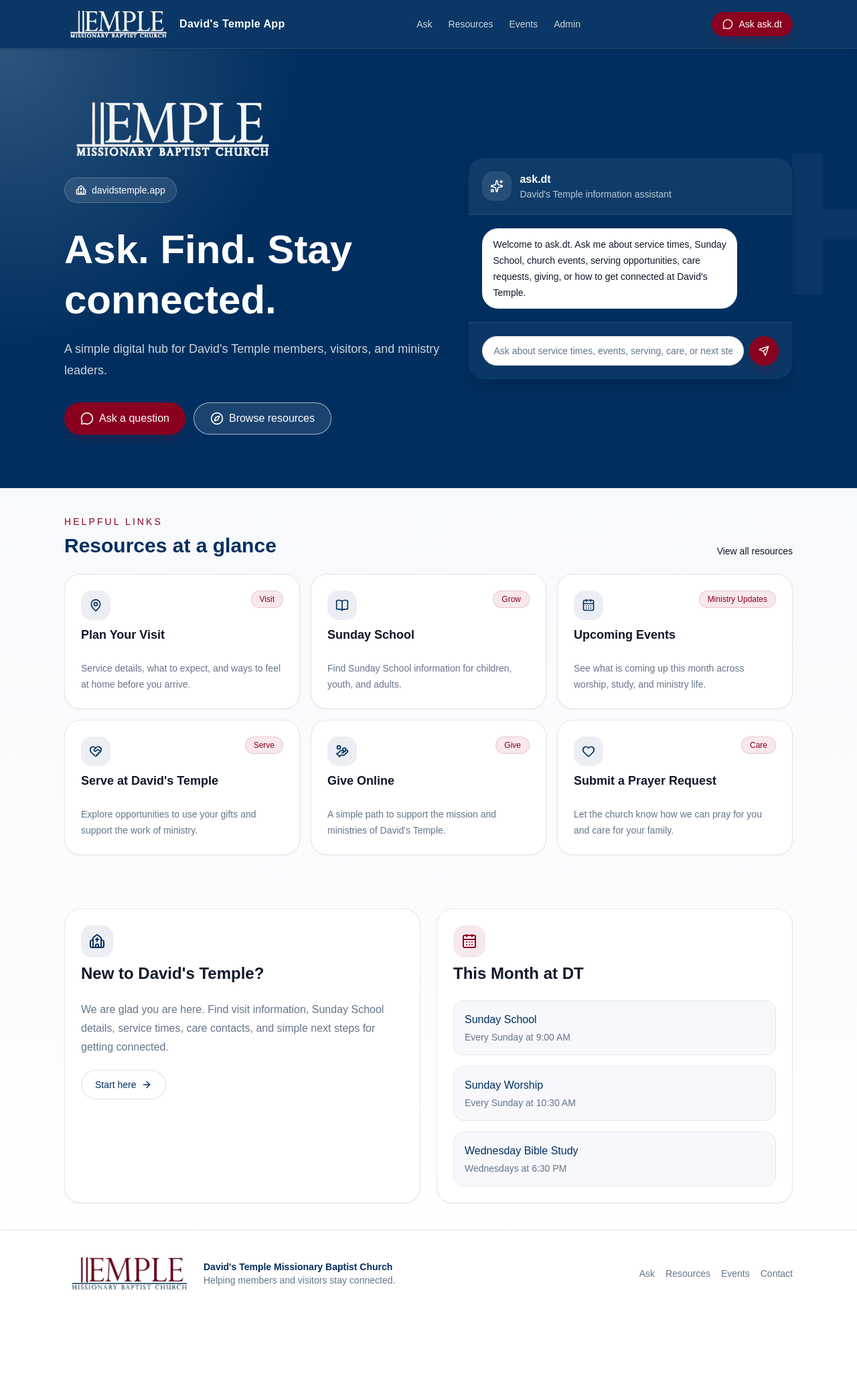
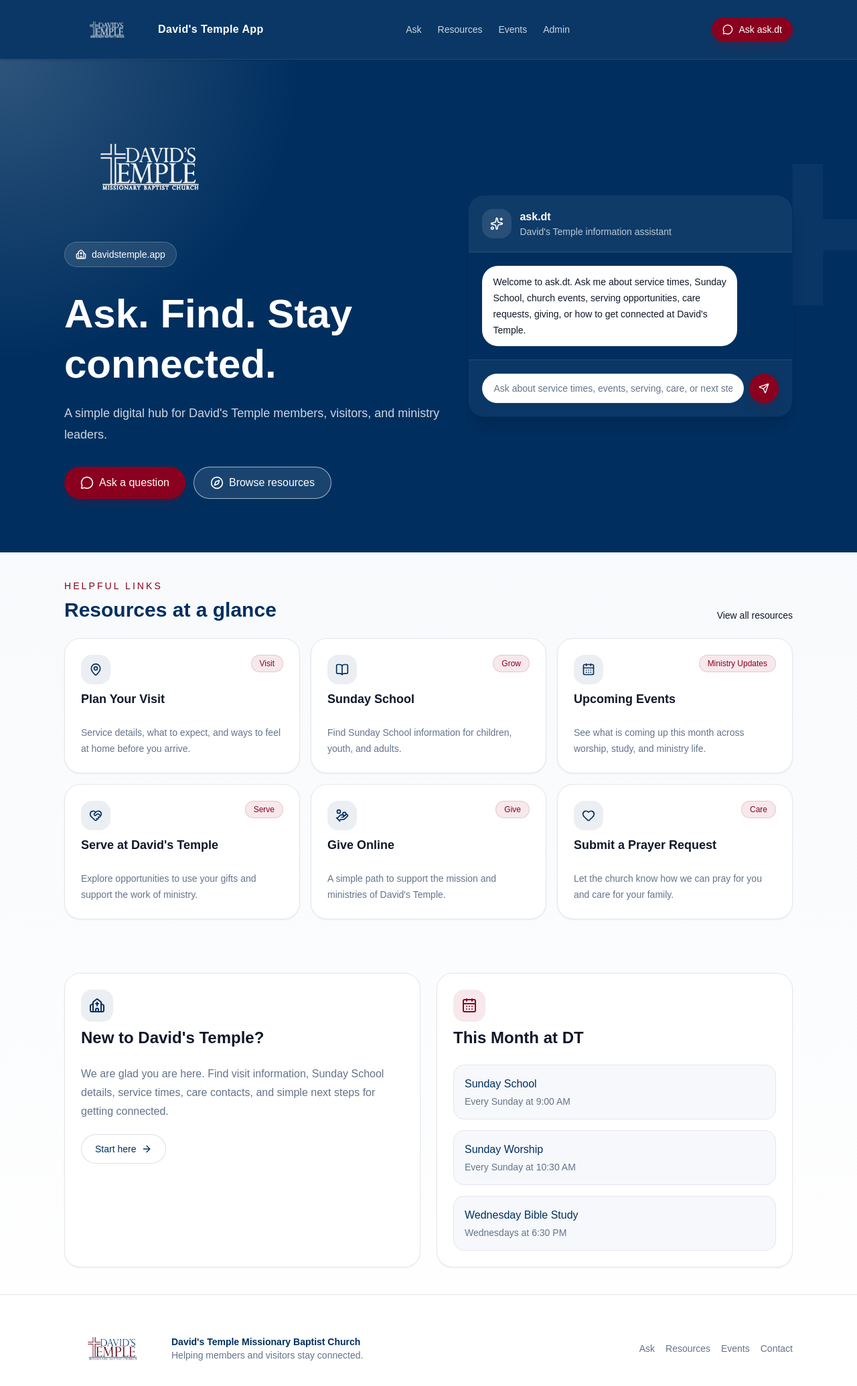
Before and after one commit to keithshouldersjr-discipleship/davidstemple-app, a Next.js app: page / in a window 1280 px wide. Shown: the top 2070 px of the page at 67% size. Before the commit the page ends 1966 px from the top, so only its background shows below. Built offline with nearby package versions, Linux system fonts and the light colour scheme.

Commit message:
Update David's Temple branding

```diff
--- a/app/page.tsx
+++ b/app/page.tsx
@@ -26,7 +26,7 @@ export default function Home() {
               width={3600}
               height={3600}
               priority
-              className="h-18 w-64 object-cover object-[center_62%] sm:h-20 sm:w-80"
+              className="h-32 w-52 object-contain sm:h-40 sm:w-64"
             />
             <div className="inline-flex items-center gap-2 rounded-full border border-white/20 bg-white/10 px-4 py-2 text-sm text-white">
               <Church className="h-4 w-4" />
--- a/components/layout/site-footer.tsx
+++ b/components/layout/site-footer.tsx
@@ -18,7 +18,7 @@ export function SiteFooter() {
             alt="David's Temple Missionary Baptist Church"
             width={3600}
             height={3600}
-            className="h-12 w-40 object-cover object-[center_62%] sm:w-48"
+            className="h-16 w-28 object-contain sm:h-20 sm:w-36"
           />
           <div>
             <p className="font-semibold text-[var(--brand-navy)]">
--- a/components/layout/site-header.tsx
+++ b/components/layout/site-header.tsx
@@ -21,7 +21,7 @@ export function SiteHeader() {
             width={3600}
             height={3600}
             priority
-            className="h-10 w-36 object-cover object-[center_62%] sm:w-40"
+            className="h-12 w-28 object-contain sm:h-14 sm:w-32"
           />
           <span className="hidden text-base font-semibold tracking-wide text-white sm:inline">
             David&apos;s Temple App
```
